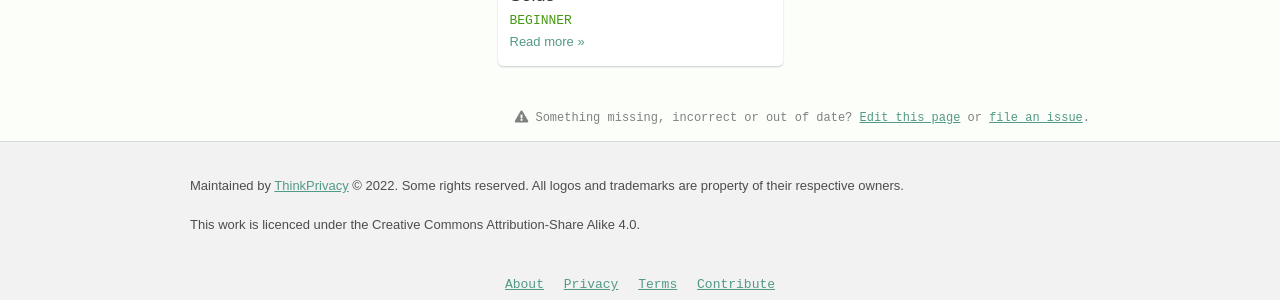
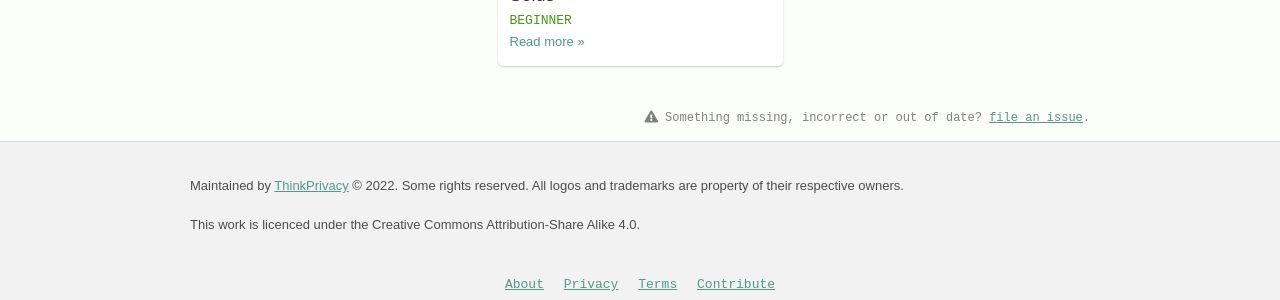
Before and after one commit to think-privacy/TryLinux, a Jekyll site: the page built from _desktops/budgie.md, in a window 1280 px wide. Shown: the part 797-1097 px from the top of the page. Built offline with Jekyll 4.4.1, drawn with Linux system fonts in a browser that asks for light colours.

```diff
--- a/_layouts/desktop.html
+++ b/_layouts/desktop.html
@@ -69,7 +69,7 @@ layout: minimal
 		</div>
 	</section>
 	<!-- Page Edit -->
-	<div class="footnote text-right"><i class="fas fa-exclamation-triangle"></i> Something missing, incorrect or out of date? <a href="{{ site.github.edit.desktops }}{{ page.url | remove: site.dirs.desktops }}.md" target="_blank">Edit this page</a> or <a href="{{ site.github.issues }}/new/?title=[Page%20Issue]%20{{ page.title }}" target="_blank">file an issue</a>.</div>
+	<div class="footnote text-right"><i class="fas fa-exclamation-triangle"></i> Something missing, incorrect or out of date? <a href="{{ site.github.issues }}/new/?title=[Page%20Issue]%20{{ page.title }}" target="_blank">file an issue</a>.</div>
 </div>
 
 
```
Also changed, not shown: _posts/2018-06-01-endless-os.md (+1 -1 lines).
